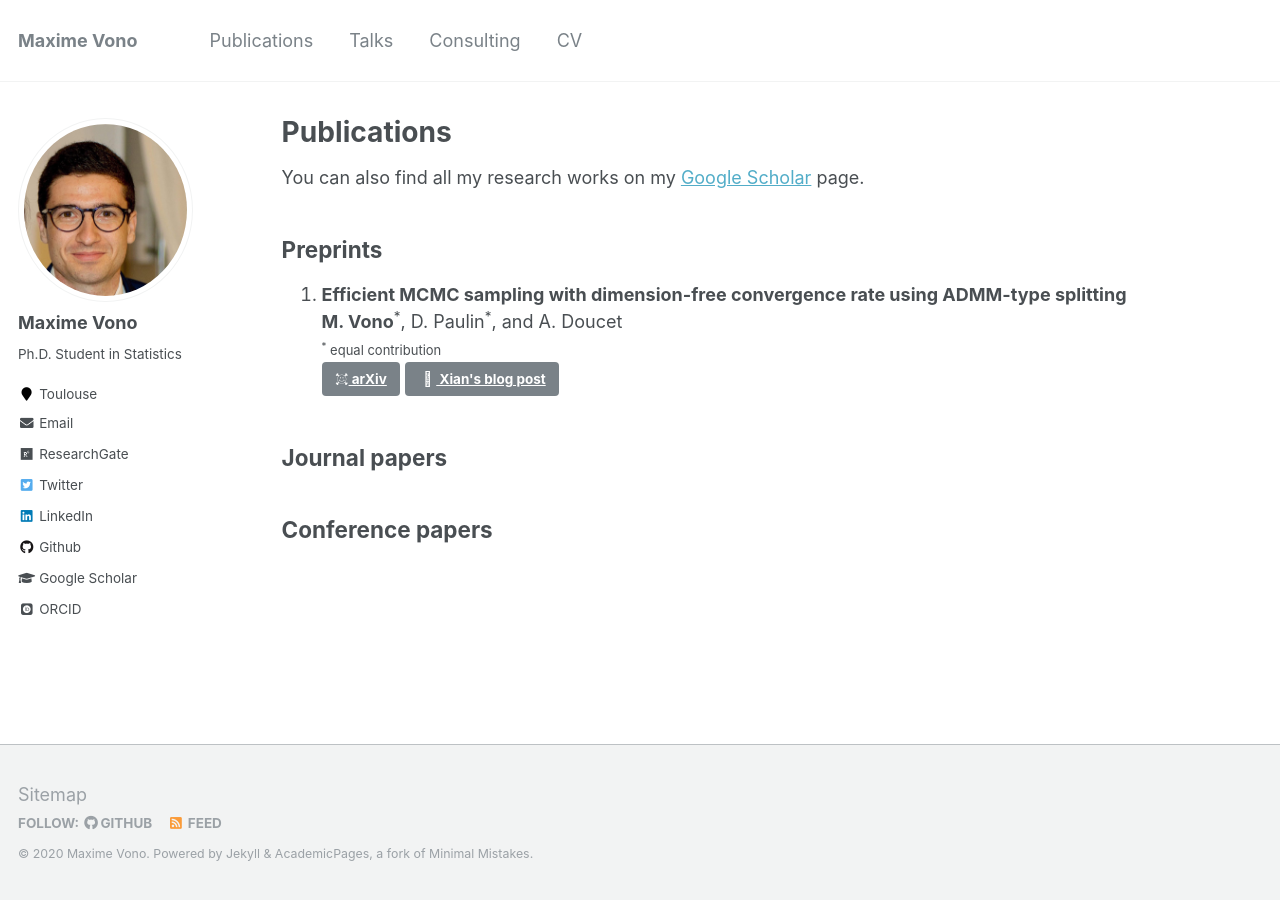
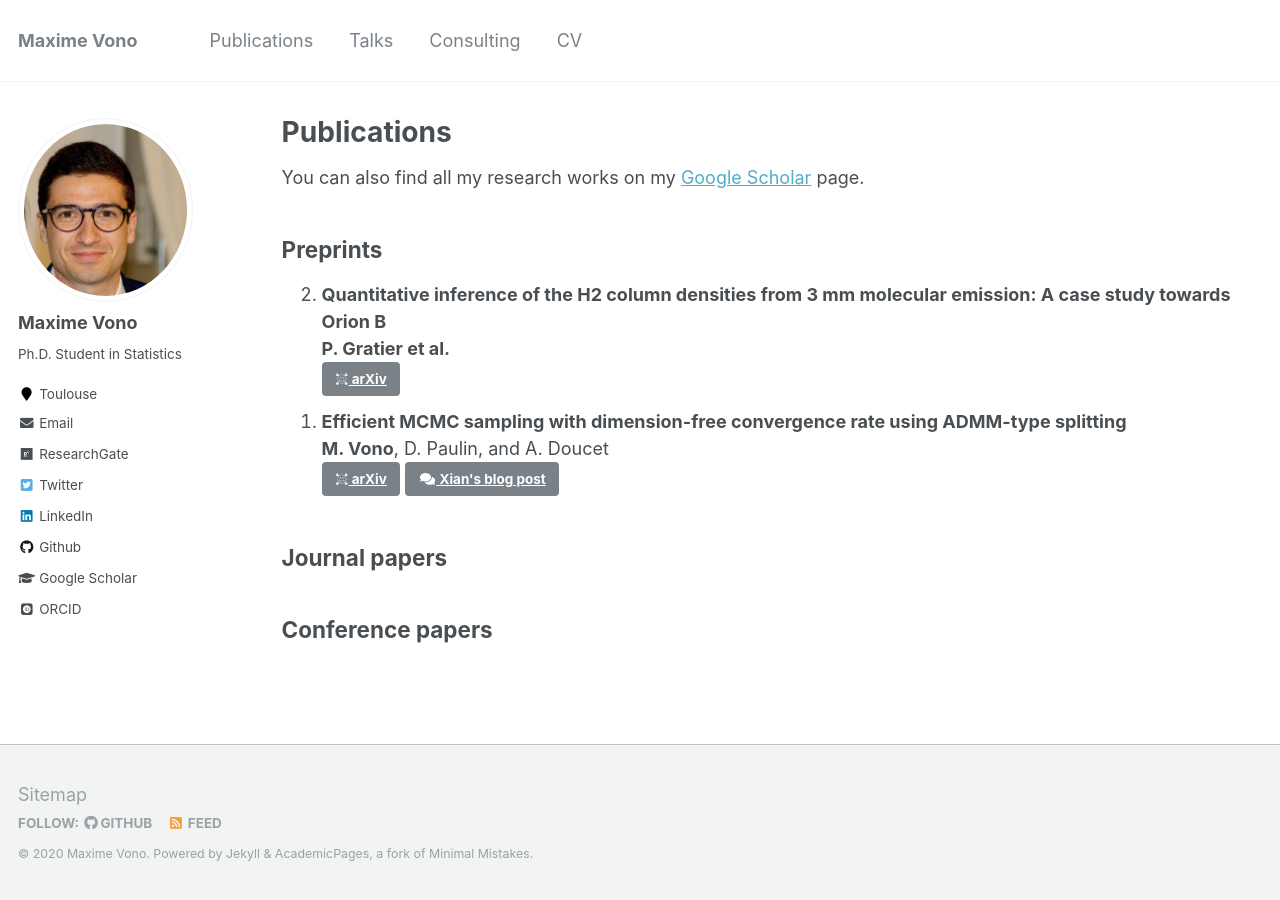
Before and after one commit to mvono/mvono.github.io, a Jekyll site: the page built from _pages/publications.md, in a window 1280 px wide. Built offline with Jekyll 4.4.1, drawn with Linux system fonts in a browser that asks for light colours; some web fonts are replaced.

Commit message:
update publi

```diff
--- a/_pages/publications.md
+++ b/_pages/publications.md
@@ -11,16 +11,25 @@ You can also find all my research works on my [Google Scholar](https://scholar.g
 
 <ol reversed>
 	<li>
+	  	<b>Quantitative inference of the H2 column densities from 3 mm molecular emission: A case study towards Orion B</b><br>
+	    <b>P. Gratier et al.</b>
+		<div class="btn-group">
+			<a class="btn" href="https://arxiv.org/abs/2008.13417">
+		      <i class="ai ai-arxiv"></i>
+		      arXiv
+		    </a>
+		</div>
+  	</li>
+	<li>
 	  	<b>Efficient MCMC sampling with dimension-free convergence rate using ADMM-type splitting</b><br>
-	    <b>M. Vono</b><sup>*</sup>, D. Paulin<sup>*</sup>, and A. Doucet <br>
-	    <font size="2"><sup>*</sup> equal contribution</font>
+	    <b>M. Vono</b>, D. Paulin, and A. Doucet
 		<div class="btn-group">
 			<a class="btn" href="https://arxiv.org/abs/1905.11937">
 		      <i class="ai ai-arxiv"></i>
 		      arXiv
 		    </a>
 		    <a class="btn" href="https://xianblog.wordpress.com/2019/06/24/efficient-mcmc-sampling/">
-		      <i class="far fa-fw fa-comments"></i>
+		      <i class="fas fa-fw fa-comments"></i>
 		      Xian's blog post
 		    </a>
 		</div>
```
Also changed, not shown: 2 other files.
